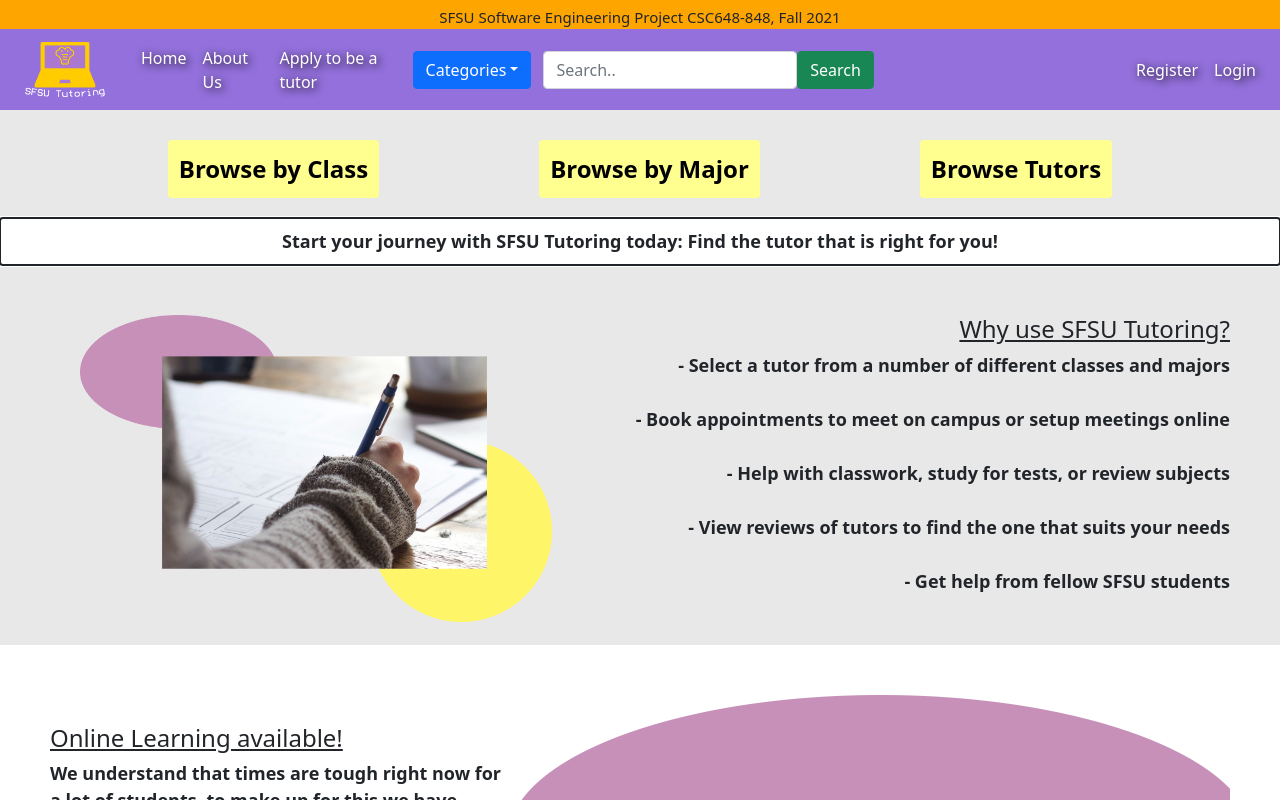
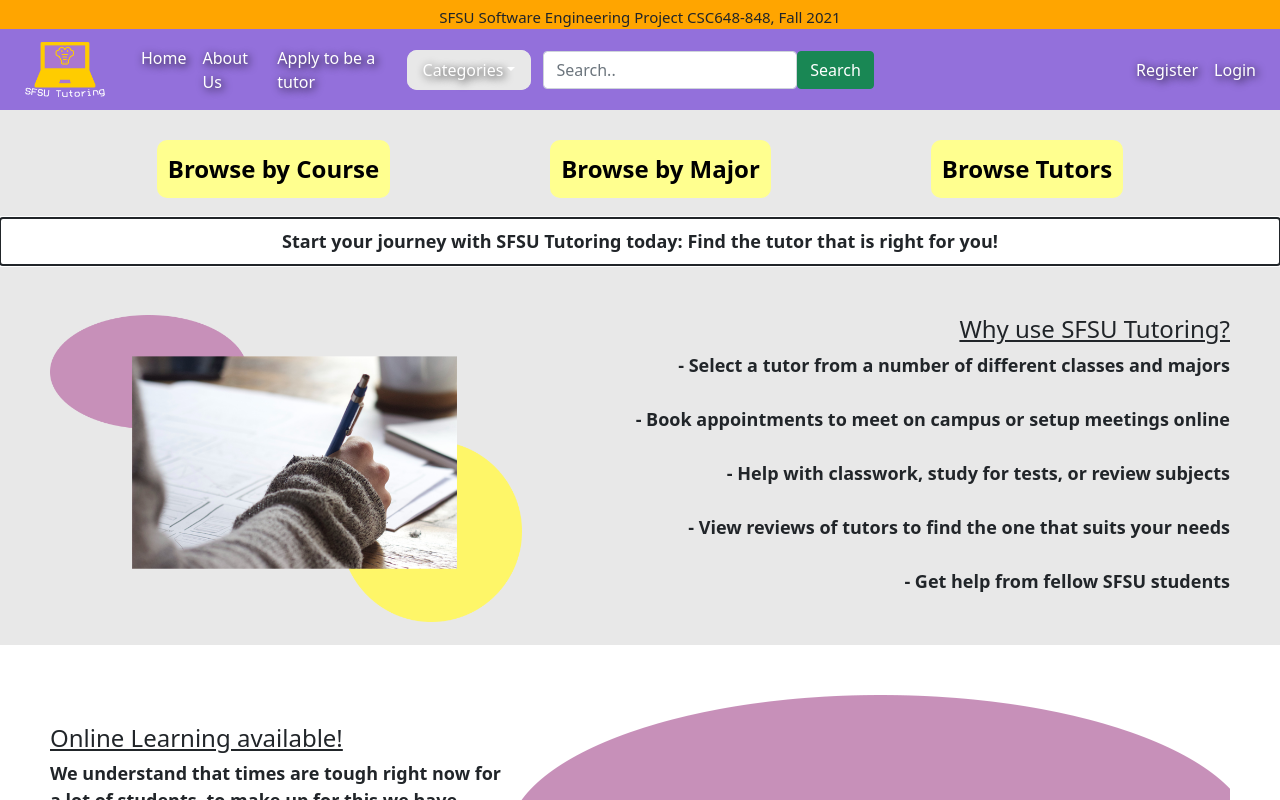
Before and after one commit to dsLeks/tutoringApp, a React (Create React App) app in the folder application/client/: page / in a window 1280 px wide. Shown: the top 800 px of the page. Built offline with nearby package versions, Linux system fonts and the light colour scheme.

Commit message:
fixed dropdown in navbar

```diff
--- a/application/client/src/components/Home.css
+++ b/application/client/src/components/Home.css
@@ -26,6 +26,7 @@
     margin-right: 80px !important;
     font-size: x-large !important;
     padding: 10px !important;
+    border-radius: 10px !important;
 }
 
 .greeting{
@@ -55,13 +56,13 @@ h4{
     padding: 50px;
 }
 
-.a-img{
+.a-img1{
     float:left;
     width: 40% !important;
     height: 40% !important;
 }
 
-.a-img1{
+.a-img2{
     float: right;
 }
 
--- a/application/client/src/components/Home.js
+++ b/application/client/src/components/Home.js
@@ -16,7 +16,7 @@ function Home(){
             {/*to check if footer works fine*/}
             <div className="button-background">
                 <div className="b-categories">
-                <Button variant="contained" className="browse-button">Browse by Class</Button>
+                <Button variant="contained" className="browse-button">Browse by Course</Button>
                 <Button variant="contained" className="browse-button">Browse by Major</Button>
                 <Button variant="contained" className="browse-button">Browse Tutors</Button>
                 </div>
@@ -27,7 +27,7 @@ function Home(){
             </div>
 
             <div className="text1">
-            <img src={Picture1} className='a-img'/>
+            <img src={Picture1} className='a-img1'/>
                 <h4>
                     Why use SFSU Tutoring?
                 </h4>
@@ -43,7 +43,7 @@ function Home(){
             </div>
 
             <div className="text2">
-            <img src={Picture2} className='a-img1'/>
+            <img src={Picture2} className='a-img2'/>
                 <h4>
                     <br/>
                     Online Learning available!
--- a/application/client/src/components/Mynavbar.js
+++ b/application/client/src/components/Mynavbar.js
@@ -2,7 +2,7 @@ import React from 'react';
 import "./navbar.css"
 import { NavLink } from 'react-router-dom';
 import Container from "react-bootstrap/Container";
-import Navbar from "react-bootstrap/Navbar";
+import {Nav, Navbar, NavDropdown} from "react-bootstrap";
 import 'bootstrap/dist/css/bootstrap.css';
 import Picture from './pictures/logo.png'
 import 'bootstrap/dist/js/bootstrap.bundle';
@@ -33,8 +33,9 @@ class mynavbar extends React.Component{
                         <ul className="nav navbar-nav flex-fill justify-content-center">
 
                         </ul>
-                        {/*NOT WORKING PROPERLY DROP DOWN*/}
-                        <div className="dropdown">
+
+                        {/* OLD DROPDOWN */}
+                        {/* <div className="dropdown">
                             <button className="btn btn-primary dropdown-toggle" type="button" id="dropdownMenu2"
                                     data-toggle="dropdown" aria-haspopup="true" aria-expanded="false">
                                 Categories
@@ -44,9 +45,19 @@ class mynavbar extends React.Component{
                                 <li><a className="dropdown-item" href="#">Science</a></li>
                                 <li><a className="dropdown-item" href="#">Math</a></li>
                             </ul>
+                        </div> */}
+
+
+                        <div className="dropdown">
+                        <Nav>
+                            <NavDropdown title="Categories" >
+                                <NavDropdown.Item href="#"> Course </NavDropdown.Item>
+                                <NavDropdown.Item href="#"> Major </NavDropdown.Item>
+                                <NavDropdown.Item href="#"> Tutors </NavDropdown.Item>
+                            </NavDropdown>
+                        </Nav>
                         </div>
                         </div>
-                    {/*NOT WORKING PROPERLY DROP DOWN*/}
                         <div className="form-group">
                             <input type="text" className="form-control" placeholder="Search.."/>
                         </div>
--- a/application/client/src/components/navbar.css
+++ b/application/client/src/components/navbar.css
@@ -22,3 +22,8 @@
     color: white !important;
     text-shadow: 2px 2px 8px black;
 }
+
+.dropdown {
+    background-color:#E8E8E8;
+    border-radius: 10px;
+}
```
